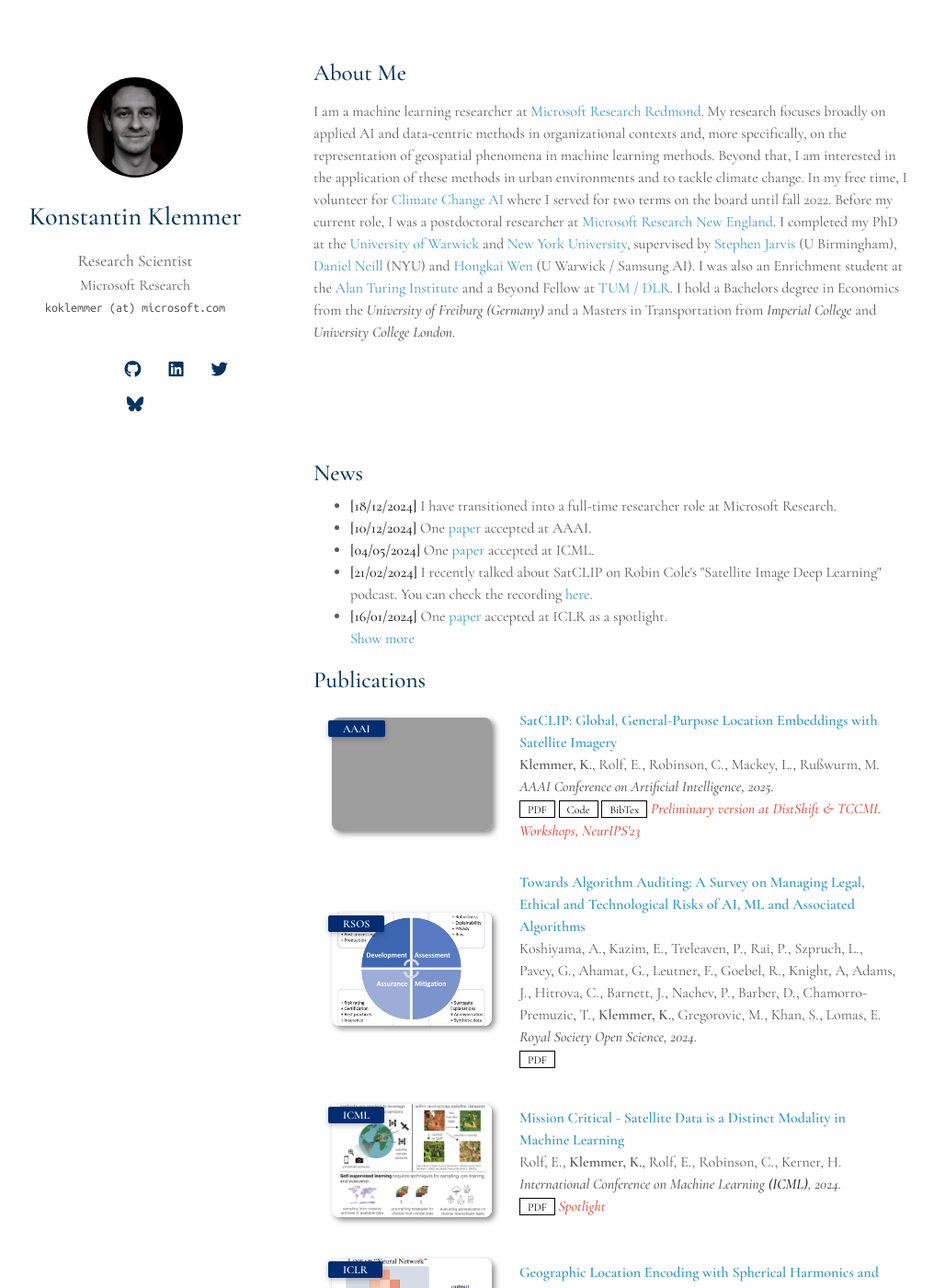
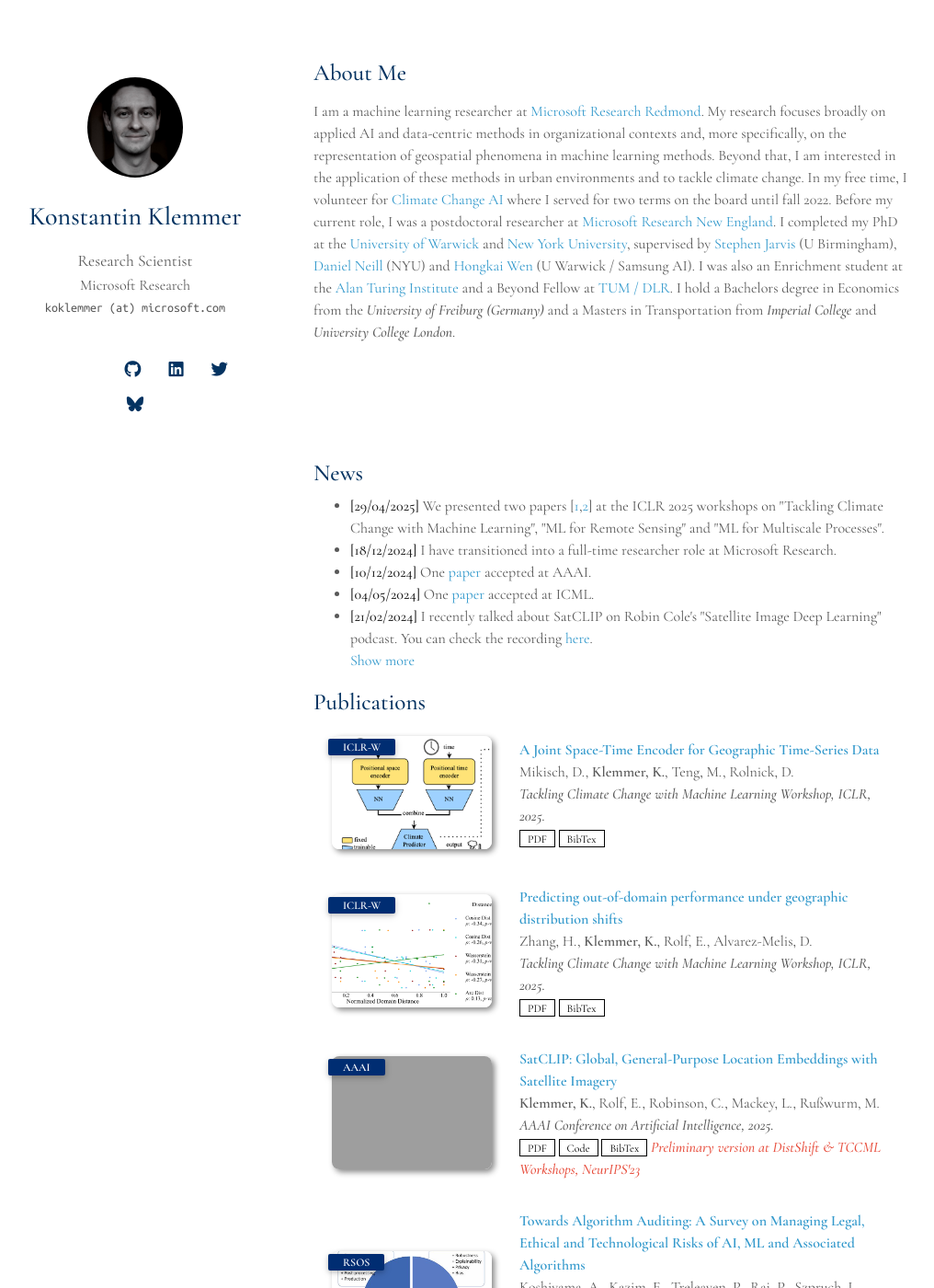
Before and after one commit to konstantinklemmer/konstantinklemmer.github.io, a Jekyll site: the page built from index.md, in a window 1280 px wide and 1400 px high. Shown: the whole window at 92% size, without its empty margins (129-1145 px from the left). Built offline with Jekyll 4.4.1, drawn with Linux system fonts in a browser that asks for light colours; a style sheet for code colours, icons or effects is not loaded; our own code applies the rules of GitHub Pages for plain Markdown files; grey boxes are pictures that could not be loaded.

Commit message:
Update publications
- Add ICLR-W 25 papers

```diff
--- a/_data/publications.yml
+++ b/_data/publications.yml
@@ -1,4 +1,20 @@
 main:
+
+  - title: "A Joint Space-Time Encoder for Geographic Time-Series Data"
+    authors: Mikisch, D., <b>Klemmer, K.</b>, Teng, M., Rolnick, D.
+    conference_short: ICLR-W
+    conference: Tackling Climate Change with Machine Learning Workshop, ICLR, 2025.
+    pdf: https://www.climatechange.ai/papers/iclr2025/25/paper.pdf
+    bibtex: https://www.climatechange.ai/papers/iclr2025/25
+    image: ./assets/img/pub/iclr-w25b.png
+
+  - title: "Predicting out-of-domain performance under geographic distribution shifts"
+    authors: Zhang, H., <b>Klemmer, K.</b>, Rolf, E., Alvarez-Melis, D.
+    conference_short: ICLR-W
+    conference: Tackling Climate Change with Machine Learning Workshop, ICLR, 2025.
+    pdf: https://www.climatechange.ai/papers/iclr2025/290/paper.pdf
+    bibtex: https://www.climatechange.ai/papers/iclr2025/20
+    image: ./assets/img/pub/iclr-w25a.png
 
   - title: >
       SatCLIP: Global, General-Purpose Location Embeddings with Satellite Imagery
--- a/_includes/news.md
+++ b/_includes/news.md
@@ -3,14 +3,15 @@
 <h2 style="margin: 60px 0px 10px;">News</h2>
 
 <ul>
+<li><strong>[29/04/2025]</strong> We presented two papers [<a href="https://www.climatechange.ai/papers/iclr2025/20">1</a>,<a href="https://www.climatechange.ai/papers/iclr2025/25">2</a>] at the ICLR 2025 workshops on "Tackling Climate Change with Machine Learning", "ML for Remote Sensing" and "ML for Multiscale Processes".</li>
 <li><strong>[18/12/2024]</strong> I have transitioned into a full-time researcher role at Microsoft Research.</li>
 <li><strong>[10/12/2024]</strong> One <a href="https://arxiv.org/abs/2311.17179">paper</a> accepted at AAAI.</li>
 <li><strong>[04/05/2024]</strong> One <a href="https://arxiv.org/abs/2402.01444">paper</a> accepted at ICML.</li>
 <li><strong>[21/02/2024]</strong> I recently talked about SatCLIP on Robin Cole's "Satellite Image Deep Learning" podcast. You can check the recording <a href="https://www.satellite-image-deep-learning.com/p/location-embedding-with-satclip-with">here</a>.</li>
-<li><strong>[16/01/2024]</strong> One <a href="https://arxiv.org/abs/2310.06743">paper</a> accepted at ICLR as a spotlight.</li>
 
 <a href="javascript:toggle_vis('newsmore')">Show more</a>
 <div id="newsmore" style="display:none">
+  <li><strong>[16/01/2024]</strong> One <a href="https://arxiv.org/abs/2310.06743">paper</a> accepted at ICLR as a spotlight.</li>
   <li><strong>[04/01/2024]</strong> New <a href="https://www.nature.com/articles/d41586-023-03983-7">short paper</a> out in Nature, commenting on recent advances in ocean activity mapping using satellite imagery and deep learning.</li>
   <li><strong>[03/12/2023]</strong> I will be attending AGU and NeurIPS in the coming week. Drop me a message if you want to meet up and chat!</li>
   <li><strong>[01/12/2023]</strong> New <a href="https://arxiv.org/abs/2311.17179">preprint</a> out on global, general-purpose pretrained location encoders with satellite imagery.</li>
@@ -19,13 +20,6 @@
   <li><strong>[21/07/2023]</strong> I recently gave talks at MIT and NYU.</li>
   <li><strong>[27/01/2023]</strong> I recently gave talks at Harvard, USC, TU Berlin and the National Renewable Energy Laboratory (NREL).</li>
   <li><strong>[20/01/2023]</strong> One <a href="https://arxiv.org/abs/2111.10144">paper</a> accepted at AISTATS 2023.</li>
-  <li><strong>[20/12/2022]</strong> I will be co-organizing the <a href="https://www.climatechange.ai/events/iclr2023">Tackling Climate Change with Machine Learning Workshop</a> at ICLR 2023. Check the website for our Call for Submissions and further information.</li>
-  <li><strong>[24/10/2022]</strong> One <a href="https://arxiv.org/abs/2111.10144">paper</a> accepted to the <a href="https://www.climatechange.ai/events/neurips2022">Tackling Climate Change with Machine Learning Workshop</a> at NeurIPS 2022.</li>
-  <li><strong>[07/07/2022]</strong> I will join <a href="https://www.microsoft.com/en-us/research/lab/microsoft-research-new-england">Microsoft Research New England</a> as a postdoc in fall!</li>
-  <li><strong>[14/06/2022]</strong> New <a href="https://arxiv.org/abs/2205.08886">preprint</a> out on GANs for geospatial point patterns.</li>
-  <li><strong>[01/12/2021]</strong> Two papers [<a href="https://arxiv.org/abs/2201.11192">1</a>, <a href="https://arxiv.org/abs/2109.15044">2</a>] accepted at AAAI 2022.</li>
-  <li><strong>[17/09/2021]</strong> Our <a href="https://arxiv.org/abs/2111.02149">paper</a> "Deployment Optimization for Shared e-Mobility Systems with Multi-agent Deep Neural Search" has been accepted at IEEE Transactions on Intelligent Transportation Systems.</li>
-  <li><strong>[05/08/2021]</strong> One <a href="https://arxiv.org/abs/2006.10461">paper</a> accepted to SIGSPATIAL 2021.</li>
 </div>
 
 </ul>
```
Also changed, not shown: assets/img/pub/iclr-w25a.png (added), assets/img/pub/iclr-w25b.png (added).
